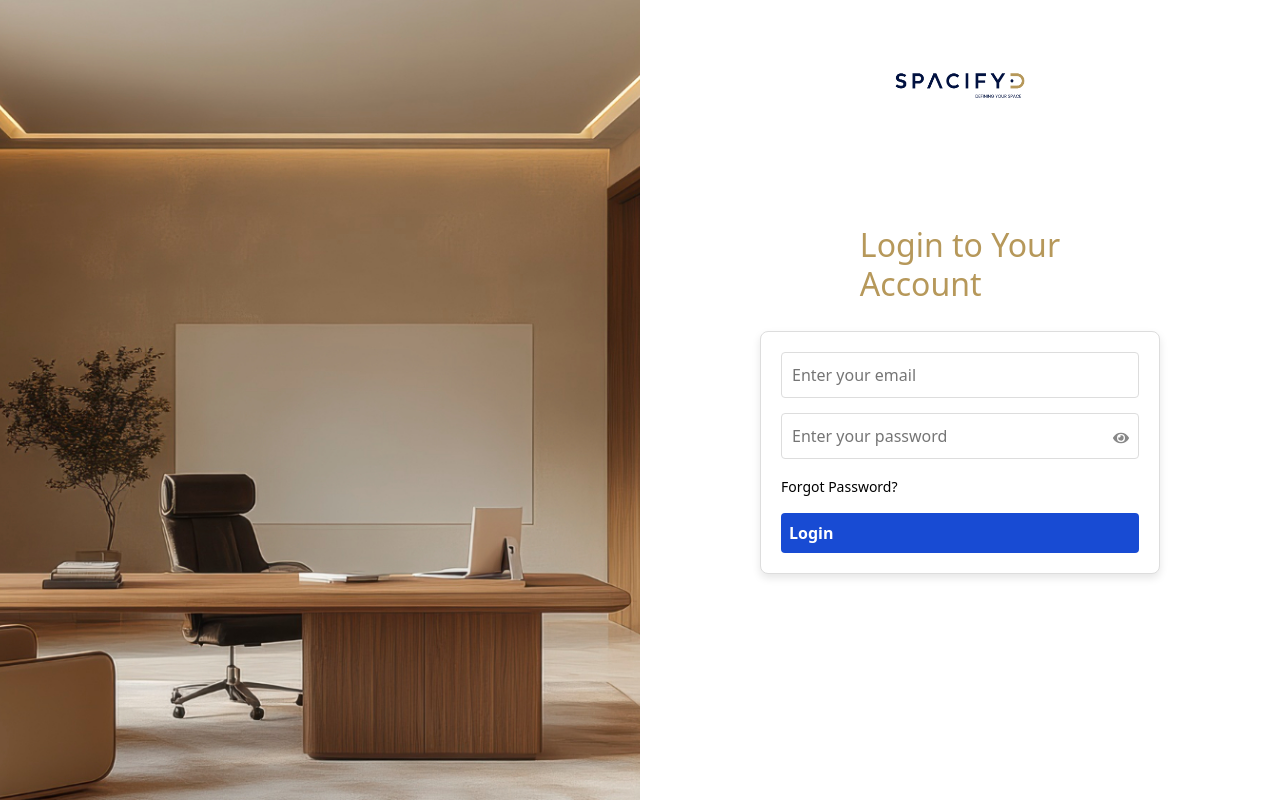
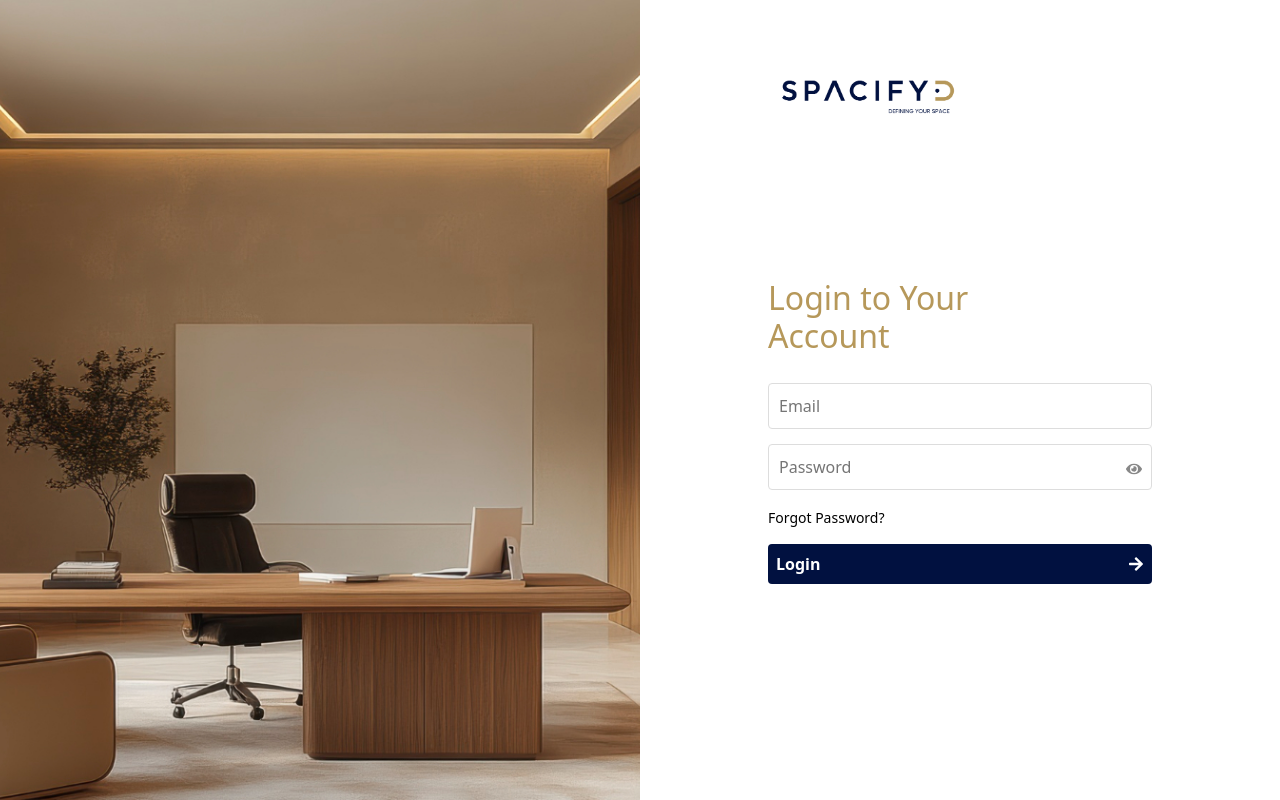
Before and after one commit to shirdivinayak/SPACEFYD_Frontend, a React (Create React App) app: page /login in a window 1280 px wide. Built offline with nearby package versions, Linux system fonts and the light colour scheme.

Commit message:
login page

```diff
--- a/src/Components/Pages/Login/Login.jsx
+++ b/src/Components/Pages/Login/Login.jsx
@@ -1,18 +1,16 @@
 import React, { useState } from "react";
-import { FaEye, FaEyeSlash } from "react-icons/fa"; // Import eye icons for show/hide password
+import { FaEye, FaEyeSlash, FaArrowRight } from "react-icons/fa"; // Import eye icons for show/hide password
 import { Link } from "react-router-dom"; // Import Link for routing
 import LoginImage from "../../../Assets/Images/LoginImage.png";
 import LoginSide from "../../../Assets/Images/LoginSide.jpeg";
 
 function Login() {
-  // State to manage form inputs and password visibility
   const [credentials, setCredentials] = useState({
     email: "",
     password: "",
   });
-  const [showPassword, setShowPassword] = useState(false); // Toggle password visibility
+  const [showPassword, setShowPassword] = useState(false);
 
-  // Handle input change
   const handleChange = (e) => {
     const { name, value } = e.target;
     setCredentials((prev) => ({
@@ -21,13 +19,11 @@ function Login() {
     }));
   };
 
-  // Handle form submission
   const handleSubmit = (e) => {
     e.preventDefault();
-    console.log("Submitted Credentials:", credentials); // Console the credentials
+    console.log("Submitted Credentials:", credentials);
   };
 
-  // Toggle password visibility
   const togglePasswordVisibility = () => {
     setShowPassword((prev) => !prev);
   };
@@ -38,14 +34,13 @@ function Login() {
         display: "flex",
         height: "100vh",
         width: "100%",
-        flexDirection: "row",
       }}
     >
       {/* Left Half with the image */}
       <div
         style={{
-          flex: 1,
-          backgroundImage: `url(${LoginSide})`, // Correctly include the background image
+          width: "50%", // Ensure the left side takes exactly half of the width
+          backgroundImage: `url(${LoginSide})`,
           backgroundSize: "cover",
           backgroundPosition: "center",
         }}
@@ -54,23 +49,25 @@ function Login() {
       {/* Right Half with logo and login form */}
       <div
         style={{
-          flex: 1,
+          width: "50%", // Ensure the right side takes exactly half of the width
           display: "flex",
           flexDirection: "column",
-          justifyContent: "center",
-          alignItems: "center",
+          justifyContent: "center", // Vertically centered
+          padding: "0 10%", // Horizontal padding for centering the content
           backgroundColor: "#ffffff",
+          paddingBottom: "180px",
         }}
       >
         {/* Logo */}
-        <div style={{ position: "absolute", top: "5%", textAlign: "center" }}>
+        <div style={{ marginBottom: "20px", paddingBottom: "100px" }}>
           <img
-            src={LoginImage} // Replace with the correct path to your logo
+            src={LoginImage}
             alt="Logo"
-            style={{ width: "150px", height: "auto" }}
+            style={{ width: "200px", height: "auto" }} // Larger logo
           />
         </div>
 
+        {/* Title */}
         <div
           style={{
             marginBottom: "20px",
@@ -86,15 +83,15 @@ function Login() {
 
         {/* Login Form */}
         <div
-          style={{
-            width: "80%",
-            maxWidth: "400px",
-            padding: "20px",
-            border: "1px solid #ddd",
-            borderRadius: "8px",
-            boxShadow: "0px 4px 8px rgba(0, 0, 0, 0.1)",
-            backgroundColor: "#fff",
-          }}
+        // style={{
+        //   width: "100%",
+        //   maxWidth: "400px",
+        //   padding: "20px",
+        //   border: "1px solid #ddd",
+        //   borderRadius: "8px",
+        //   boxShadow: "0px 4px 8px rgba(0, 0, 0, 0.1)",
+        //   backgroundColor: "#fff",
+        // }}
         >
           <form onSubmit={handleSubmit}>
             {/* Email Input */}
@@ -103,7 +100,7 @@ function Login() {
                 type="email"
                 id="email"
                 name="email"
-                placeholder="Enter your email"
+                placeholder="Email"
                 value={credentials.email}
                 onChange={handleChange}
                 style={{
@@ -122,7 +119,7 @@ function Login() {
                 type={showPassword ? "text" : "password"}
                 id="password"
                 name="password"
-                placeholder="Enter your password"
+                placeholder="Password"
                 value={credentials.password}
                 onChange={handleChange}
                 style={{
@@ -139,8 +136,8 @@ function Login() {
                 style={{
                   position: "absolute",
                   right: "10px",
-                  top: "50%", // Center vertically
-                  transform: "translateY(-50%)", // Align perfectly in the middle
+                  top: "50%",
+                  transform: "translateY(-50%)",
                   cursor: "pointer",
                   color: "#888",
                 }}
@@ -152,7 +149,7 @@ function Login() {
             {/* Forgot Password Link */}
             <div style={{ textAlign: "left", marginBottom: "15px" }}>
               <Link
-                to="/reset-password" // Redirects to the reset password page
+                to="/reset-password"
                 style={{
                   textDecoration: "none",
                   color: "#000000",
@@ -167,18 +164,21 @@ function Login() {
             <button
               type="submit"
               style={{
+                display: "flex",
+                justifyContent: "space-between", // Ensure arrow aligns to the right
+                alignItems: "center",
                 width: "100%",
-                padding: "8px", // Reduced padding for smaller height
+                padding: "8px",
                 borderRadius: "4px",
                 border: "none",
-                backgroundColor: "#184BD3",
+                backgroundColor: "#011140",
                 color: "#fff",
                 fontWeight: "bold",
                 cursor: "pointer",
-                textAlign: "left",
               }}
             >
-              Login
+              <span>Login</span>
+              <FaArrowRight />
             </button>
           </form>
         </div>
```
